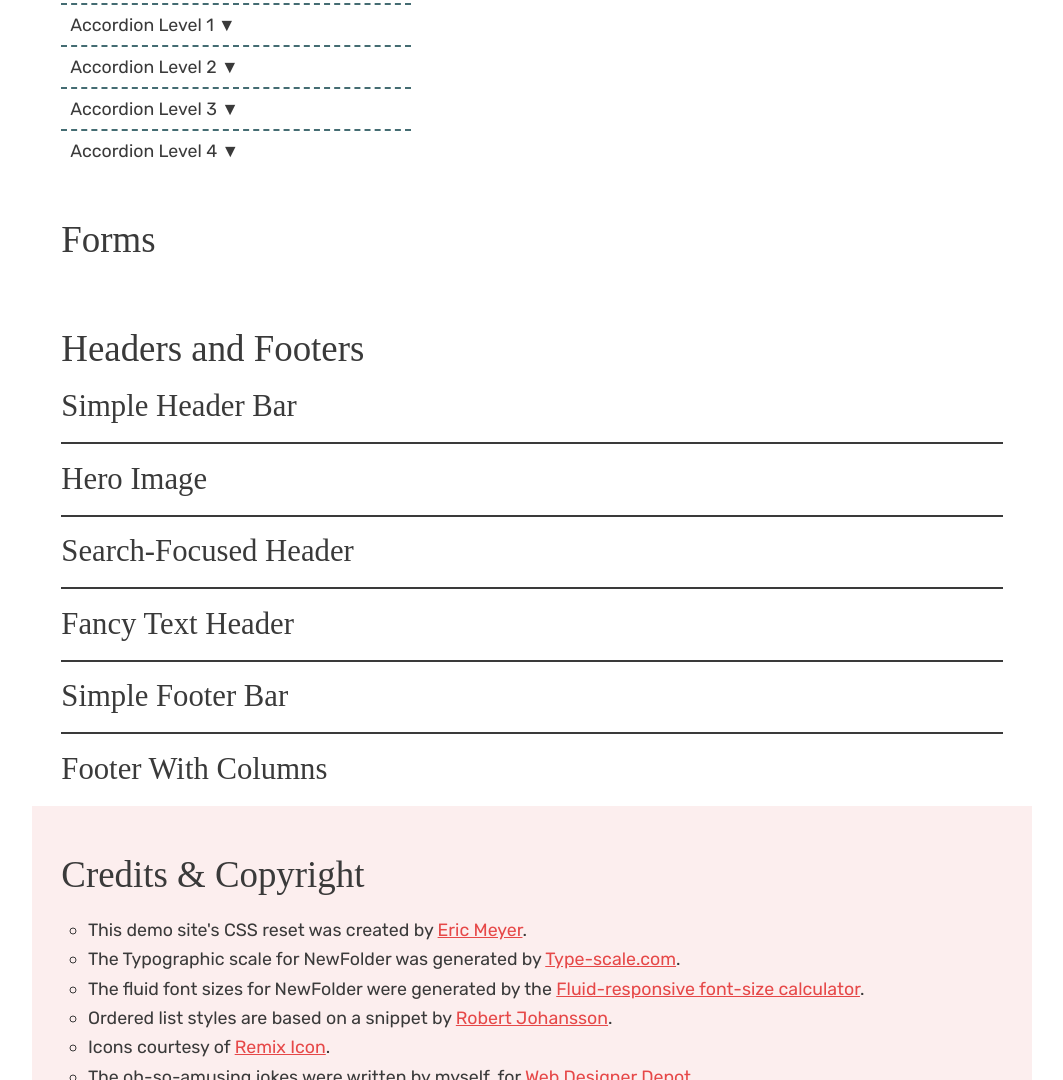
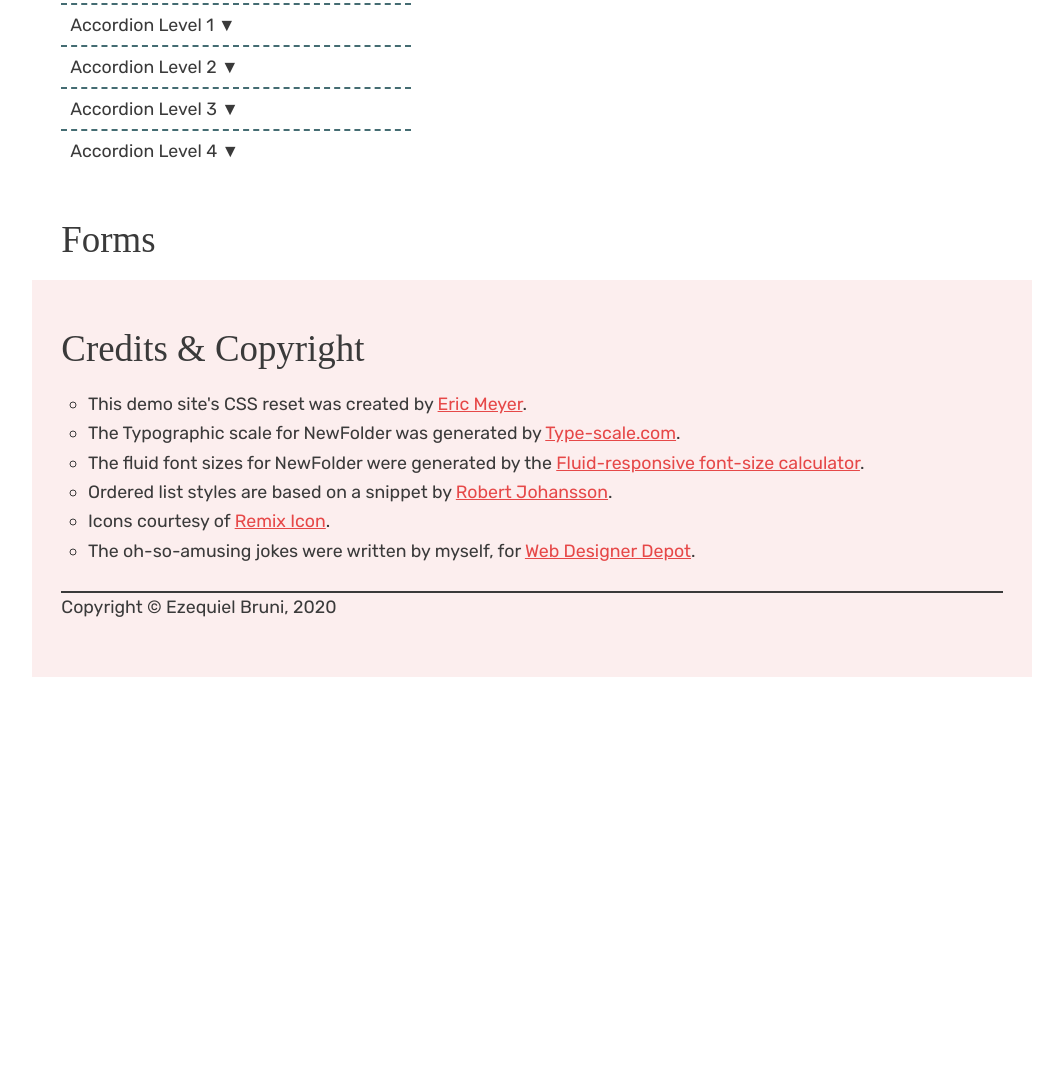
Before and after one commit to EzequielBruni/NewFolder, a plain HTML site: page index.html in a window 1280 px wide. Shown: the part 9036-10116 px from the top of the page, without its empty margins (108-1171 px from the left). After the commit the page ends 9713 px from the top, so only its background shows below. Drawn offline with Linux system fonts and the light colour scheme; a small style sheet from the web is missing.

Commit message:
Removed Headers and Footers

```diff
--- a/index.html
+++ b/index.html
@@ -436,35 +436,6 @@ This is preformatted text!
   </section>
 
 
-  <section id="headers-footers" class="content">
-
-    <h2>Headers and Footers</h2>
-
-    <h3>Simple Header Bar</h3>
-
-    <hr>
-
-    <h3>Hero Image</h3>
-
-    <hr>
-
-    <h3>Search-Focused Header</h3>
-
-    <hr>
-
-    <h3>Fancy Text Header</h3>
-
-    <hr>
-
-    <h3>Simple Footer Bar</h3>
-
-    <hr>
-
-    <h3>Footer With Columns</h3>
-
-  </section>
-
-
 
   <footer id="pagefooter" class="content">
 
```
Also changed, not shown: NewFolder-components/_footers.scss (deleted), NewFolder-components/_headers.scss (deleted), 1 other file.
